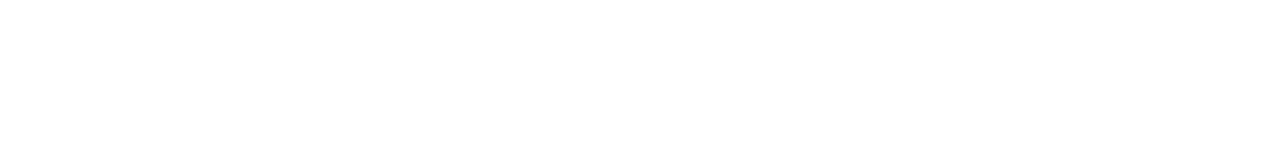
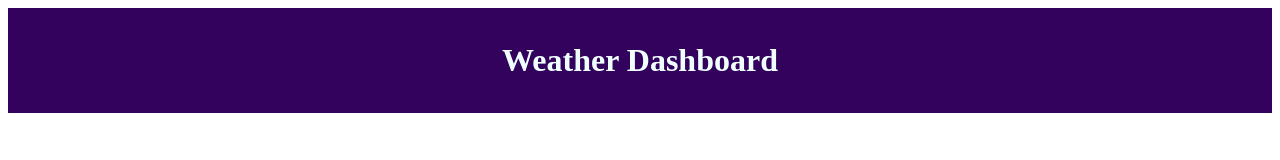
Before and after one commit to danialmahmoudi16/dmweatherdashboard, a plain HTML site: page index.html in a window 1280 px wide. Drawn offline with Linux system fonts and the light colour scheme.

Commit message:
created header and linked css to index html.

```diff
--- a/Assets/style.css
+++ b/Assets/style.css
@@ -0,0 +1,6 @@
+.container-fluid{
+    text-align: center;
+    background-color: rgb(50, 2, 92);
+    color: azure;
+    padding: 1%;
+}
--- a/index.html
+++ b/index.html
@@ -4,9 +4,13 @@
     <meta charset="UTF-8">
     <meta http-equiv="X-UA-Compatible" content="IE=edge">
     <meta name="viewport" content="width=device-width, initial-scale=1.0">
-    <title>Document</title>
+    <link rel="stylesheet" href="./Assets/style.css">
+    <title>Weather Dashboard</title>
 </head>
 <body>
+    <header class="container-fluid">
+        <h1>Weather Dashboard</h1>
+    </header>
 
 </body>
 </html>
```
